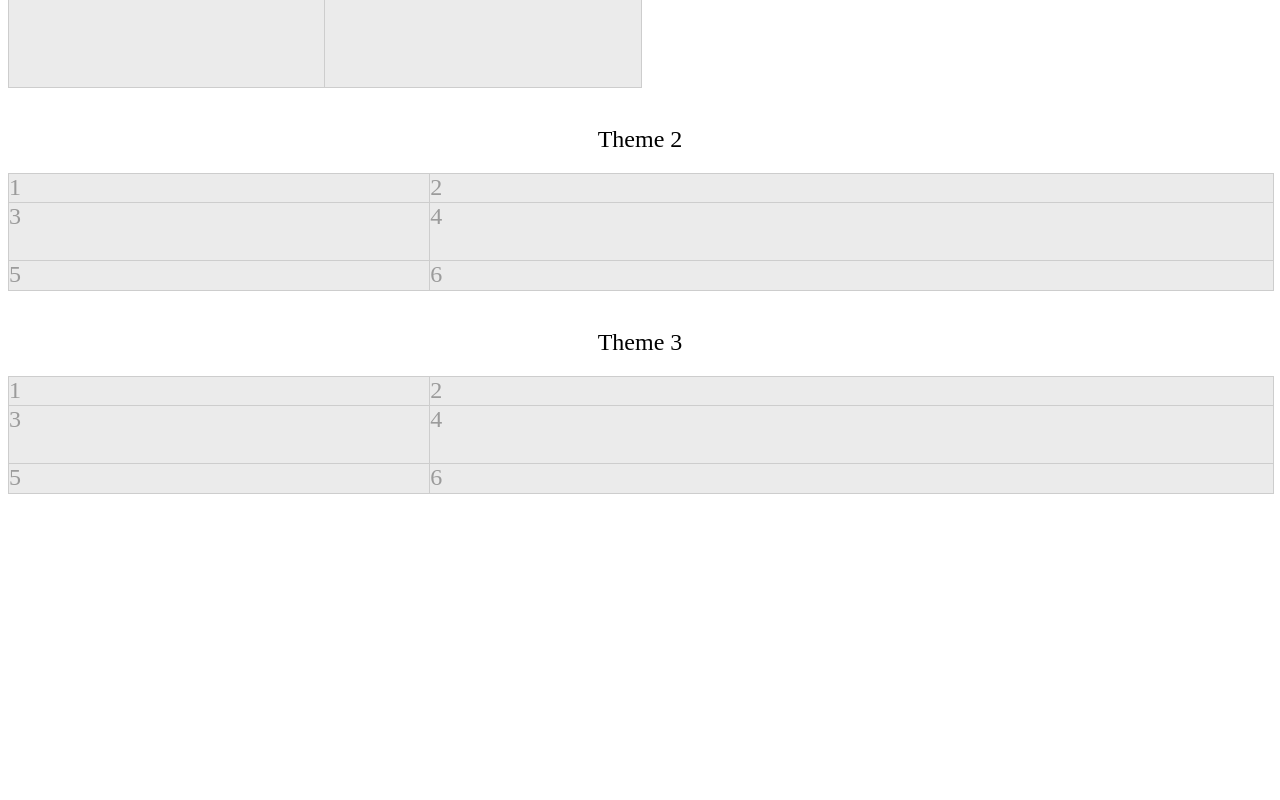
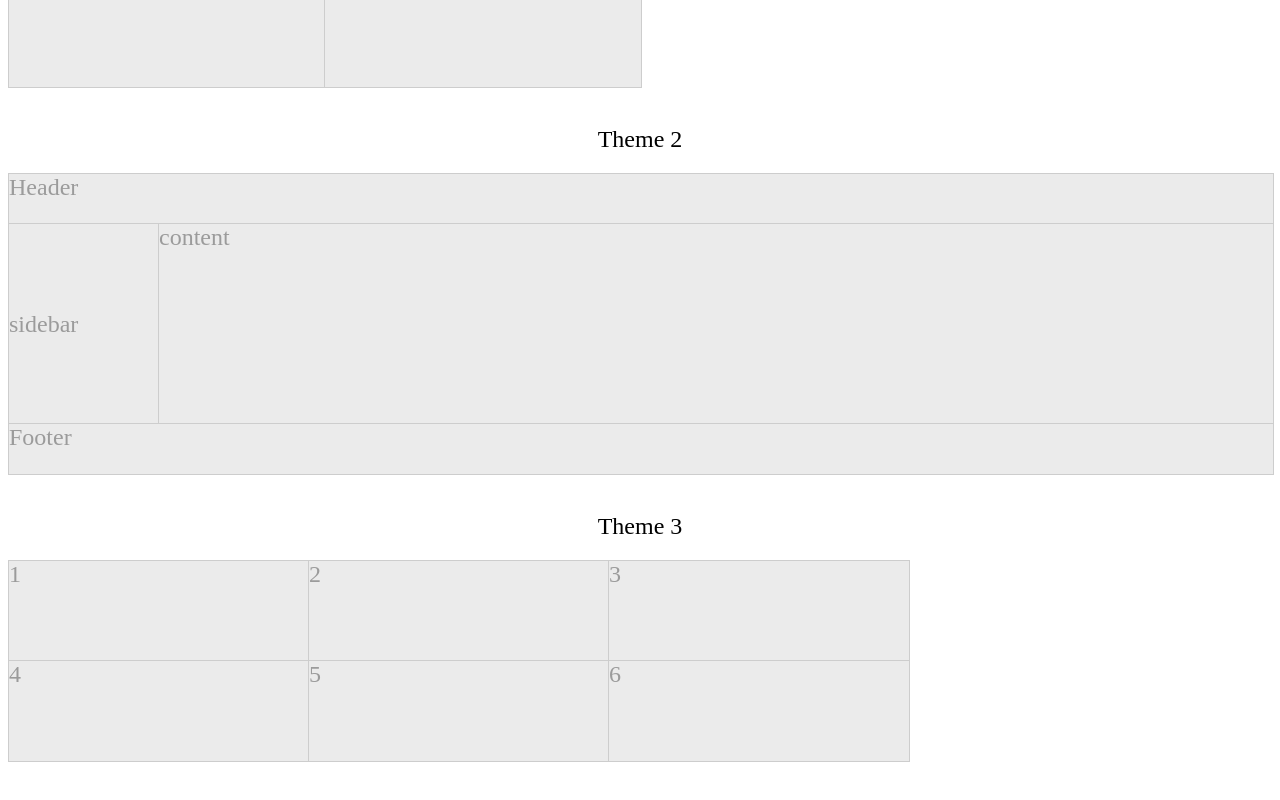
Before and after one commit to S1owe/jsRepeat, a plain HTML site: page index.html in a window 1280 px wide. Shown: the part 962-1762 px from the top of the page. Before the commit the page ends 1462 px from the top, so only its background shows below. Drawn offline with Linux system fonts and the light colour scheme; a script that the page names is missing.

Commit message:
Edit scss v1.1

```diff
--- a/css/main.scss
+++ b/css/main.scss
@@ -165,6 +165,31 @@ $q: 20;
 }
 
 .grid_theme_2 {
-  grid-template-rows: 1fr 2fr auto;
-  grid-template-columns: 1fr 2fr;
+  grid-template-areas:  "header header"
+                        "sidebar content"
+                        "sidebar content"
+                        "footer footer";
+  grid-template-rows: 50px 100px 100px 50px;
+  grid-template-columns: 150px 1fr;
 }
+
+.header {
+  grid-area: header;
+}
+
+.sidebar {
+  grid-area: sidebar;
+}
+
+.content {
+  grid-area: content;
+}
+
+.footer {
+  grid-area: footer;
+}
+
+.grid_theme_3 {
+  grid-template-rows: repeat(3, 100px);
+  grid-template-columns: repeat(3, 300px);
+}
--- a/index.html
+++ b/index.html
@@ -60,18 +60,16 @@
             <div class="container">
                 <a class="header_size_big">Theme 2</a>
                 <div class="grid grid_theme_2">
-                    <div class="grid_elem">1</div>
-                    <div class="grid_elem">2</div>
-                    <div class="grid_elem">3</div>
-                    <div class="grid_elem">4</div>
-                    <div class="grid_elem">5</div>
-                    <div class="grid_elem">6</div>
+                    <div class="grid_elem header">Header</div>
+                    <div class="grid_elem sidebar">sidebar</div>
+                    <div class="grid_elem content">content</div>
+                    <div class="grid_elem footer">Footer</div>
                 </div>
             </div>
 
             <div class="container">
                 <a class="header_size_big">Theme 3</a>
-                <div class="grid grid_theme_2">
+                <div class="grid grid_theme_3">
                     <div class="grid_elem">1</div>
                     <div class="grid_elem">2</div>
                     <div class="grid_elem">3</div>
```
Also changed, not shown: css/main.css, 1 other file.
